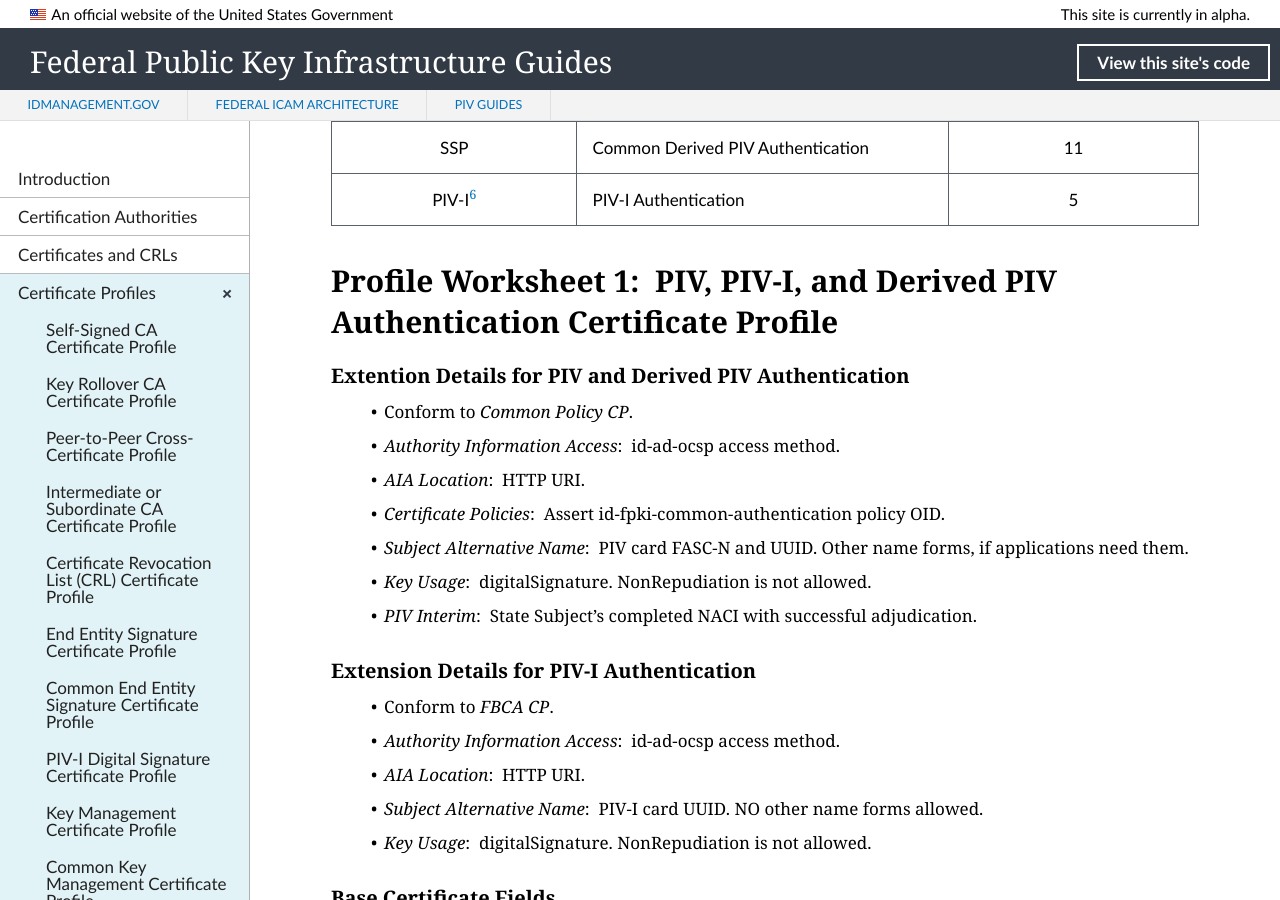
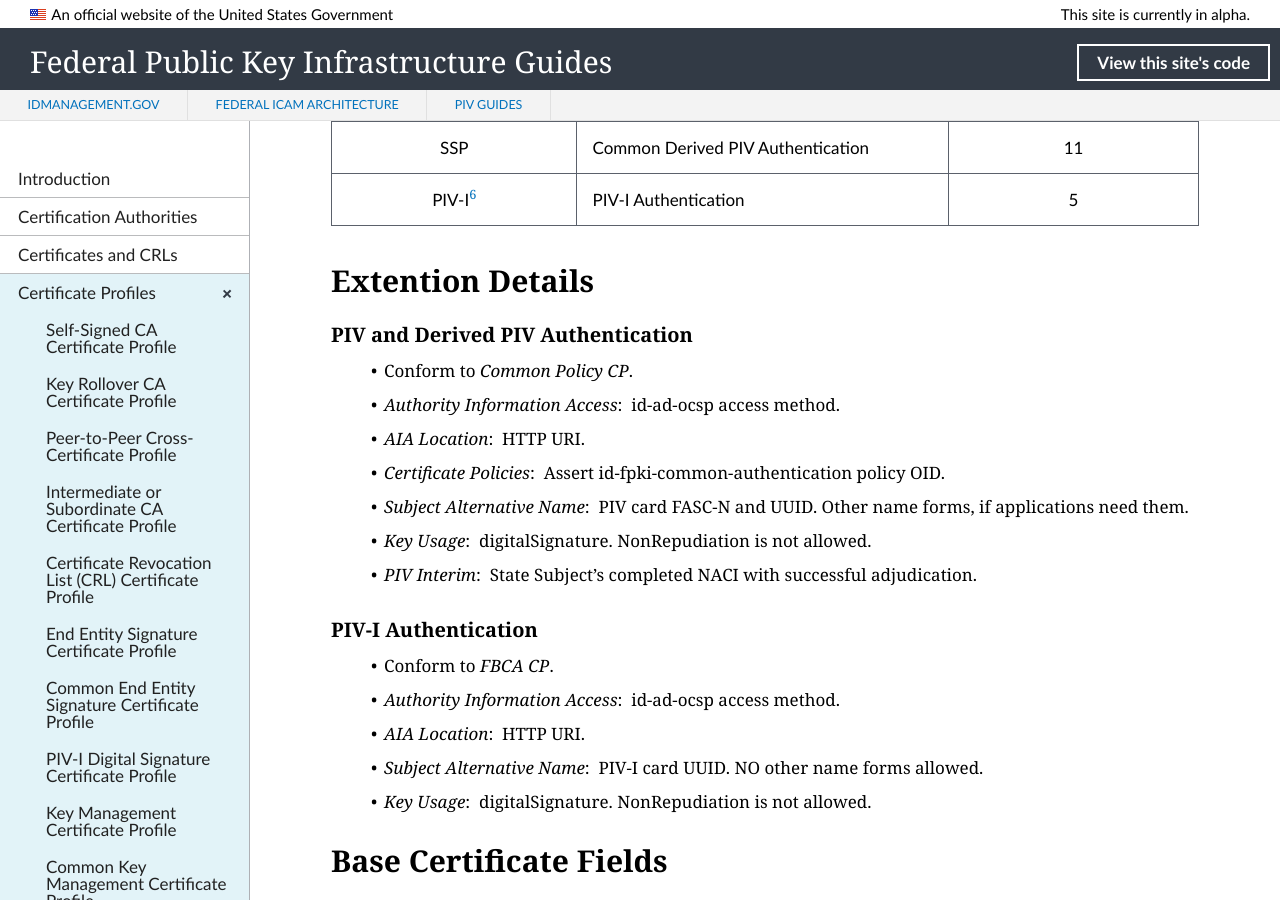
Before and after one commit to GSA/fpki-guides, a Jekyll site: the page built from _profiles/21_all_piv_auth.md, in a window 1280 px wide and 900 px high, scrolled down 504 px. Built offline with Jekyll 4.4.1, drawn with Linux system fonts in a browser that asks for light colours; nearby versions of some CDN libraries; library files that are not in the unit come from our copies.

Commit message:
Update 21_all_piv_auth.md
Formatting titles

```diff
--- a/_profiles/21_all_piv_auth.md
+++ b/_profiles/21_all_piv_auth.md
@@ -14,10 +14,9 @@
 |  SSP  |  Common Derived PIV Authentication  | 11  |
 |  PIV-I<sup>[6](#6)</sup>  | PIV-I Authentication  |  5|
 
+## Extention Details
 
-## Profile Worksheet 1:&nbsp;&nbsp;PIV, PIV-I, and Derived PIV Authentication Certificate Profile
-
-### Extention Details for PIV and Derived PIV Authentication
+### PIV and Derived PIV Authentication
 
 * Conform to _Common Policy CP_.
 * _Authority Information Access_:&nbsp;&nbsp;id-ad-ocsp access method.
@@ -27,7 +26,7 @@
 * _Key Usage_:&nbsp;&nbsp;digitalSignature. NonRepudiation is not allowed.
 * _PIV Interim_:&nbsp;&nbsp;State Subject's completed NACI with successful adjudication.
 
-### Extension Details for PIV-I Authentication
+### PIV-I Authentication
 
 * Conform to _FBCA CP_.
 * _Authority Information Access_:&nbsp;&nbsp;id-ad-ocsp access method.
@@ -35,7 +34,7 @@
 * _Subject Alternative Name_:&nbsp;&nbsp;PIV-I card UUID. NO other name forms allowed.
 * _Key Usage_:&nbsp;&nbsp;digitalSignature. NonRepudiation is not allowed.
 
-### Base Certificate Fields
+## Base Certificate Fields
 
 | **Field**  | **Value**                             |
 | :--------  | :-------------------------------     |
@@ -48,9 +47,9 @@
 | Subject Public Key Information  |   For RSA, must be at least 2048 bit modulus, rsaEncryption {1.2.840.113549.1.1.1}.<br>For ECC, implicitly specify parameters through an OID associated with a NIST-approved curve referenced in NIST SP 800-78-4.<sup>[7](#7)</sup>   |
 | Signature   |   sha256WithRSAEncryption {1.2.840.113549.1.1.11}<br>or ECDSA with appropriate Hash.   |
 
-### Mandatory Extensions
+## Mandatory Extensions
 
-**Notes:**
+>**Notes:**
 * Critical extensions that are NOT listed in the profile MUST NOT be included in certificates or CRLs issued under the _Common Policy CP_. Issuers may include information in non-critical extensions for local use, but other Federal PKI organizations are not required to process it.
 * The OSCP server must respond on Port 80.<!--Can this statement go into the profile somewhere?-->
 
@@ -66,7 +65,7 @@
 | Subject Alternative Name   |  | Must include FASC-N name form and, after October 15, 2015, must also include a UUID.<br>The FASC-N specifies the FASC-N of the PIV card that contains the corresponding PIV Authentication key.<br>Any additional name types may be present.<br>Other names may be included to support local applications.  | Must include a UUID.<br>Any additional name types may be present.<br>Other names may be included to support local applications.  | Must include a UUID that contains the UUID from the CHUID of the PIV-I card encoded as a URI, as specified in RFC 4122,<sup>[8](#8)</sup> Section 3.<br>Any additional name types may be present.<br>Other names may be included to support local applications.  |
 | PIV Interim   |  | The piv-interim indicator {2.16.840.1.101.3.6.9.1} extension is defined in FIPS 201-2, Appendix B.2, as PIV NACI indicator. The value of this extension is asserted as follows:<br>1. TRUE if, at the time of credential issuance:<br>(1) the FBI National Criminal History Fingerprint Check has been completed successfully, and<br>(2) an NACI has been initiated but has not been completed.<br>2. FALSE if, at the time of credential issuance, the subject’s NACI has been completed and successfully adjudicated. | The piv-interim indicator {2.16.840.1.101.3.6.9.1} extension is defined in FIPS 201-2, Appendix B.2, as PIV NACI indicator. The value of this extension is asserted as follows:<br>1. TRUE if, at the time of credential issuance:<br>(1) the FBI National Criminal History Fingerprint Check has been completed successfully, and<br>(2) an NACI has been initiated but has not been completed.<br>2. FALSE if, at the time of credential issuance, the subject’s NACI has been completed and successfully adjudicated.  |   |
 
-### Optional Extensions
+## Optional Extensions
 
 | **Extension**  | **Critical** | **PIV (14)** | **Derived PIV (15)**  |  **PIV-I (16)** |
 | :-------- | :------ | :----- | :-----  | :-----     |
```
